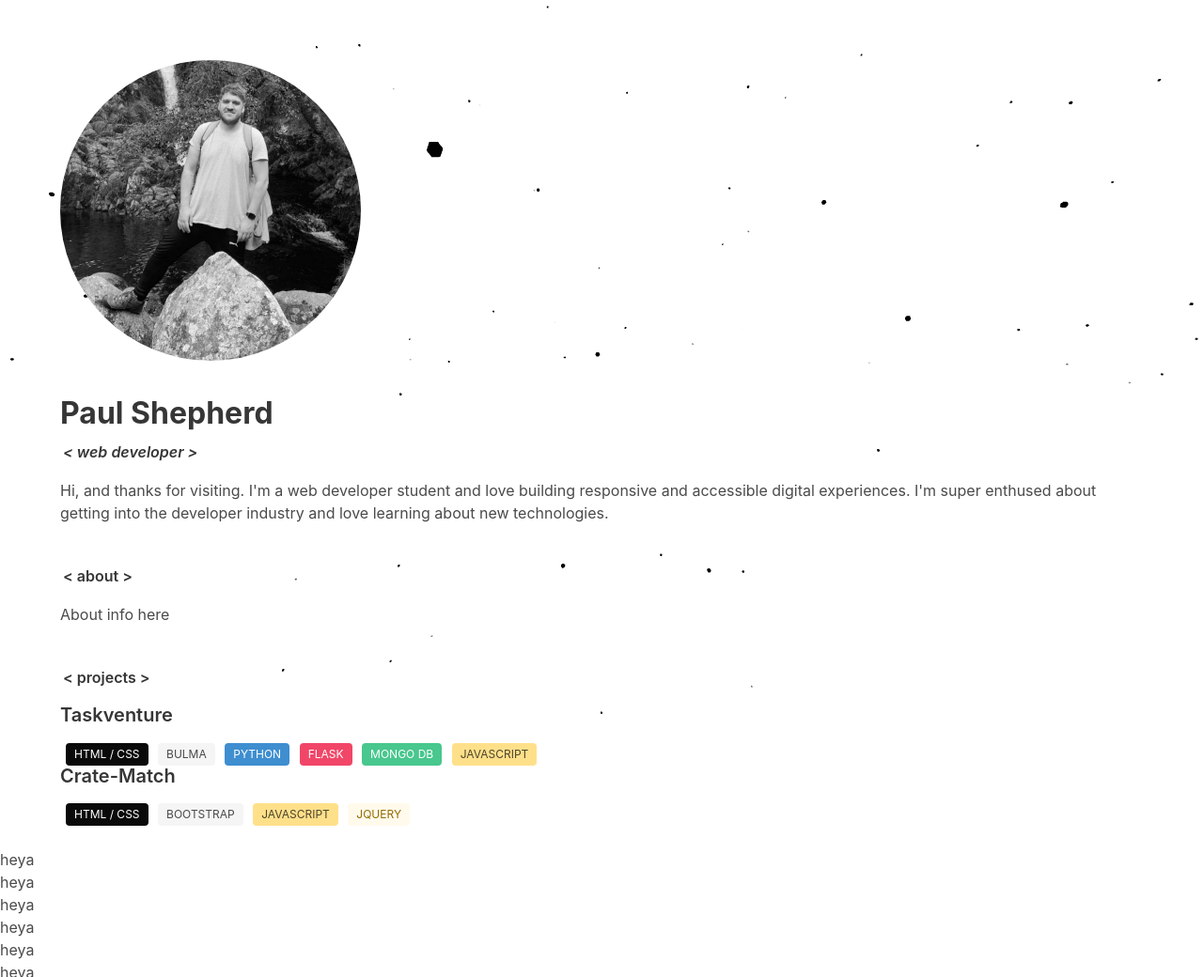
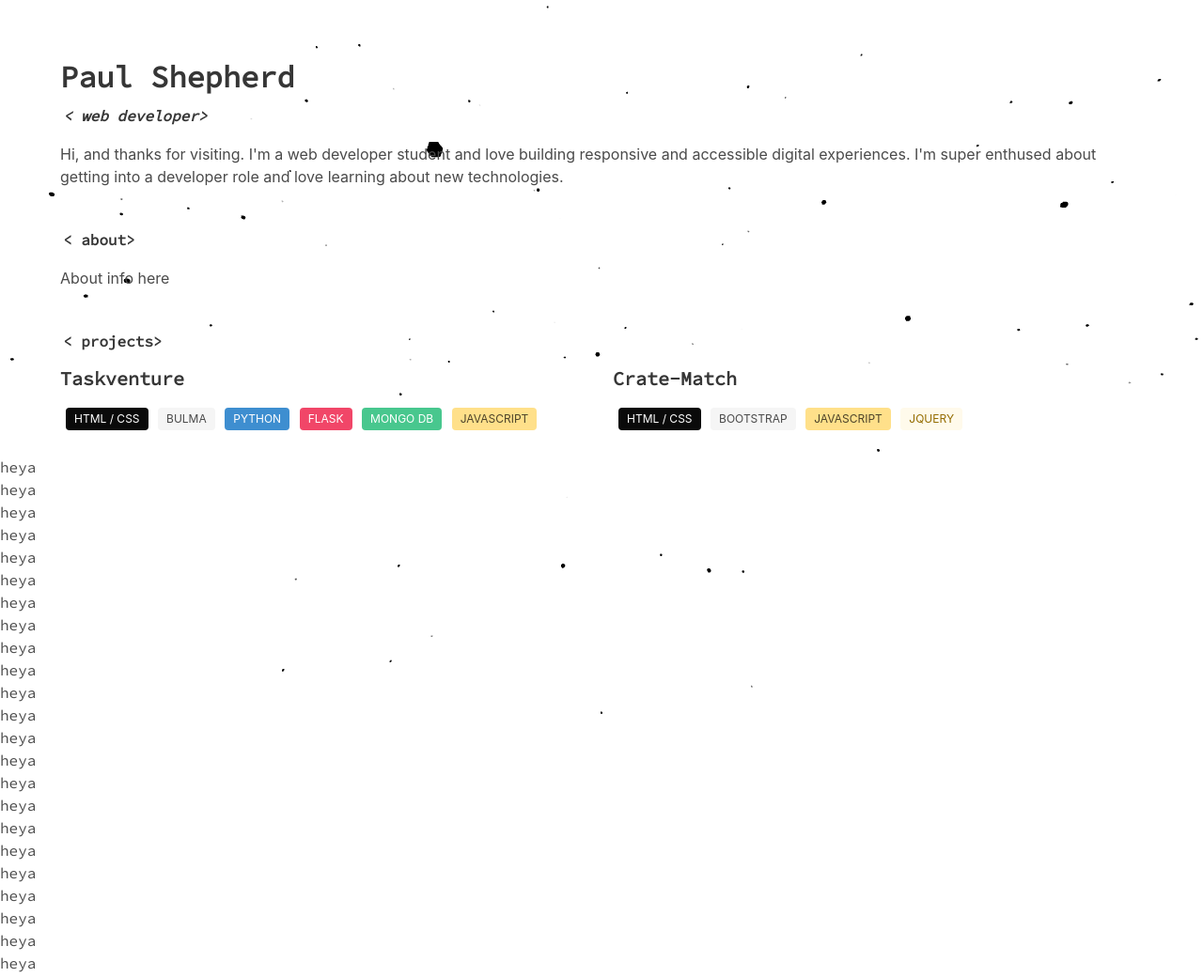
Before and after one commit to shepuk/ps-dev, a plain HTML site: page index.html in a window 1280 px wide. Shown: the top 1040 px of the page at 94% size. Drawn offline with nearby package versions, Linux system fonts and the light colour scheme; animation ran at ten frames a second.

Commit message:
add column structure to projecs section

```diff
--- a/index.html
+++ b/index.html
@@ -1,5 +1,6 @@
 <!DOCTYPE html>
 <html lang="en">
+
 <head>
     <meta charset="UTF-8">
     <meta http-equiv="X-UA-Compatible" content="IE=edge">
@@ -8,18 +9,29 @@
     <link rel="stylesheet" href="style.css">
     <title>Document</title>
 </head>
+
 <body>
 
     <div id="canvas"></div>
 
     <div class="content portfolio-main">
-        <img class="profile-pic" src="/paulphoto.jpg" alt="photo of website author paul shepherd">
-        <h1><strong>Paul Shepherd</strong> <br> <span class="title"><em>< web developer ></web></em> </span></h1>
-        <p>Hi, and thanks for visiting. I'm a web developer student and love building responsive and accessible digital experiences. I'm super enthused about getting into the developer industry and love learning about new technologies.</p>
-        <h1><span class="title">< about ></about></span></h1>
+        <h1><strong>Paul Shepherd</strong> <br> <span class="title"><em>
+                    < web developer>
+                        </web>
+                </em> </span></h1>
+        <p>Hi, and thanks for visiting. I'm a web developer student and love building responsive and accessible digital
+            experiences. I'm super enthused about getting into a developer role and love learning about new
+            technologies.</p>
+        <h1><span class="title">
+                < about>
+                    </about>
+            </span></h1>
         <p>About info here</p>
-        <h1><span class="title">< projects ></span></h1>
-
+        <h1><span class="title">
+                < projects>
+            </span></h1>
+        <div class="columns">
+            <div class="column">
                 <h4>Taskventure</h4>
                 <span class="technologies">
                     <span class="tag is-black">HTML / CSS</span>
@@ -29,7 +41,8 @@
                     <span class="tag is-success">MONGO DB</span>
                     <span class="tag is-warning">JAVASCRIPT</span>
                 </span>
-
+            </div>
+            <div class="column">
                 <h4>Crate-Match</h4>
                 <span class="technologies">
                     <span class="tag is-black">HTML / CSS</span>
@@ -37,12 +50,98 @@
                     <span class="tag is-warning">JAVASCRIPT</span>
                     <span class="tag is-warning is-light">JQUERY</span>
                 </span>
-
+            </div>
+        </div>
     </div>
 
-    <h1>heya</h1><h1>heya</h1><h1>heya</h1><h1>heya</h1><h1>heya</h1><h1>heya</h1><h1>heya</h1><h1>heya</h1><h1>heya</h1><h1>heya</h1><h1>heya</h1><h1>heya</h1><h1>heya</h1><h1>heya</h1><h1>heya</h1><h1>heya</h1><h1>heya</h1><h1>heya</h1><h1>heya</h1><h1>heya</h1><h1>heya</h1><h1>heya</h1><h1>heya</h1><h1>heya</h1><h1>heya</h1><h1>heya</h1><h1>heya</h1><h1>heya</h1><h1>heya</h1><h1>heya</h1><h1>heya</h1><h1>heya</h1><h1>heya</h1><h1>heya</h1><h1>heya</h1><h1>heya</h1><h1>heya</h1><h1>heya</h1><h1>heya</h1><h1>heya</h1><h1>heya</h1><h1>heya</h1><h1>heya</h1><h1>heya</h1><h1>heya</h1><h1>heya</h1><h1>heya</h1><h1>heya</h1><h1>heya</h1><h1>heya</h1><h1>heya</h1><h1>heya</h1><h1>heya</h1><h1>heya</h1><h1>heya</h1><h1>heya</h1><h1>heya</h1><h1>heya</h1><h1>heya</h1><h1>heya</h1><h1>heya</h1><h1>heya</h1><h1>heya</h1><h1>heya</h1><h1>heya</h1><h1>heya</h1><h1>heya</h1><h1>heya</h1><h1>heya</h1><h1>heya</h1><h1>heya</h1><h1>heya</h1><h1>heya</h1><h1>heya</h1><h1>heya</h1><h1>heya</h1><h1>heya</h1><h1>heya</h1><h1>heya</h1><h1>heya</h1><h1>heya</h1><h1>heya</h1><h1>heya</h1><h1>heya</h1><h1>heya</h1>
+    <h1>heya</h1>
+    <h1>heya</h1>
+    <h1>heya</h1>
+    <h1>heya</h1>
+    <h1>heya</h1>
+    <h1>heya</h1>
+    <h1>heya</h1>
+    <h1>heya</h1>
+    <h1>heya</h1>
+    <h1>heya</h1>
+    <h1>heya</h1>
+    <h1>heya</h1>
+    <h1>heya</h1>
+    <h1>heya</h1>
+    <h1>heya</h1>
+    <h1>heya</h1>
+    <h1>heya</h1>
+    <h1>heya</h1>
+    <h1>heya</h1>
+    <h1>heya</h1>
+    <h1>heya</h1>
+    <h1>heya</h1>
+    <h1>heya</h1>
+    <h1>heya</h1>
+    <h1>heya</h1>
+    <h1>heya</h1>
+    <h1>heya</h1>
+    <h1>heya</h1>
+    <h1>heya</h1>
+    <h1>heya</h1>
+    <h1>heya</h1>
+    <h1>heya</h1>
+    <h1>heya</h1>
+    <h1>heya</h1>
+    <h1>heya</h1>
+    <h1>heya</h1>
+    <h1>heya</h1>
+    <h1>heya</h1>
+    <h1>heya</h1>
+    <h1>heya</h1>
+    <h1>heya</h1>
+    <h1>heya</h1>
+    <h1>heya</h1>
+    <h1>heya</h1>
+    <h1>heya</h1>
+    <h1>heya</h1>
+    <h1>heya</h1>
+    <h1>heya</h1>
+    <h1>heya</h1>
+    <h1>heya</h1>
+    <h1>heya</h1>
+    <h1>heya</h1>
+    <h1>heya</h1>
+    <h1>heya</h1>
+    <h1>heya</h1>
+    <h1>heya</h1>
+    <h1>heya</h1>
+    <h1>heya</h1>
+    <h1>heya</h1>
+    <h1>heya</h1>
+    <h1>heya</h1>
+    <h1>heya</h1>
+    <h1>heya</h1>
+    <h1>heya</h1>
+    <h1>heya</h1>
+    <h1>heya</h1>
+    <h1>heya</h1>
+    <h1>heya</h1>
+    <h1>heya</h1>
+    <h1>heya</h1>
+    <h1>heya</h1>
+    <h1>heya</h1>
+    <h1>heya</h1>
+    <h1>heya</h1>
+    <h1>heya</h1>
+    <h1>heya</h1>
+    <h1>heya</h1>
+    <h1>heya</h1>
+    <h1>heya</h1>
+    <h1>heya</h1>
+    <h1>heya</h1>
+    <h1>heya</h1>
+    <h1>heya</h1>
+    <h1>heya</h1>
+    <h1>heya</h1>
 
     <script src="https://cdnjs.cloudflare.com/ajax/libs/three.js/r128/three.min.js"></script>
     <script src="main.js"></script>
 </body>
+
 </html>
--- a/style.css
+++ b/style.css
@@ -1,25 +1,16 @@
+@import url('https://fonts.googleapis.com/css2?family=Source+Code+Pro:wght@300;400&display=swap');
+
 body {
     margin: 0;
 }
 
-img {
-    border-radius: 10px;
-    width: 40%;
-    height: auto;
+h1, h2, h3, h4 {
+    font-family: "Source Code Pro", sans-serif;
 }
 
 span {
-    margin-left: 3px;
-    margin-right: 3px;
+    margin: 3px;
 }
-
-.profile-pic {
-    background-size: cover;
-      height: 20rem;
-      width: 20rem;
-      border-radius: 50%;
-      object-fit: top;
-  }
 
 #canvas {
     position: absolute;
```
Also changed, not shown: main.js (line endings or trailing spaces). Lines whose indentation alone changed are shown as unchanged.
